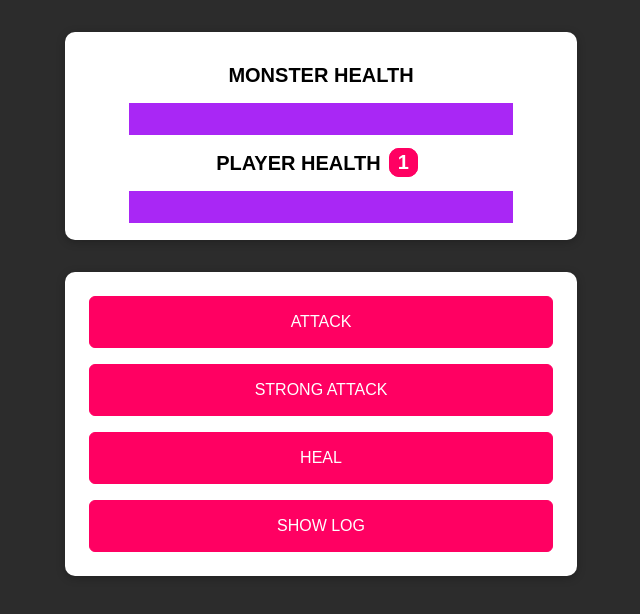
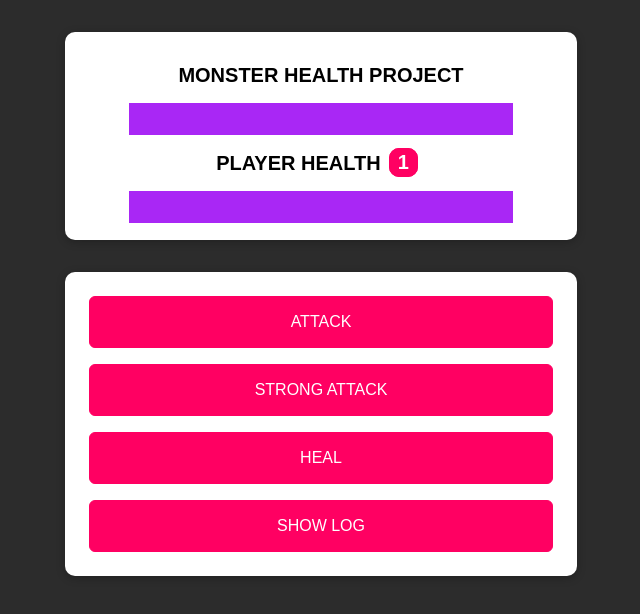
Before and after one commit to Umid92/monster-killer, a plain HTML site: page index.html in a window 1280 px wide. Shown: the whole page, without its empty margins (319-959 px from the left). Drawn offline with Linux system fonts and the light colour scheme.

Commit message:
name of project

```diff
--- a/index.html
+++ b/index.html
@@ -11,7 +11,7 @@
   </head>
   <body>
     <section id="health-levels">
-      <h2>MONSTER HEALTH</h2>
+      <h2>MONSTER HEALTH PROJECT</h2>
       <progress id="monster-health" max="100" value="100">100%</progress>
       <h2>PLAYER HEALTH<span id="bonus-life">1</span></h2>
       <progress id="player-health" max="100" value="100">100%</progress>
```
